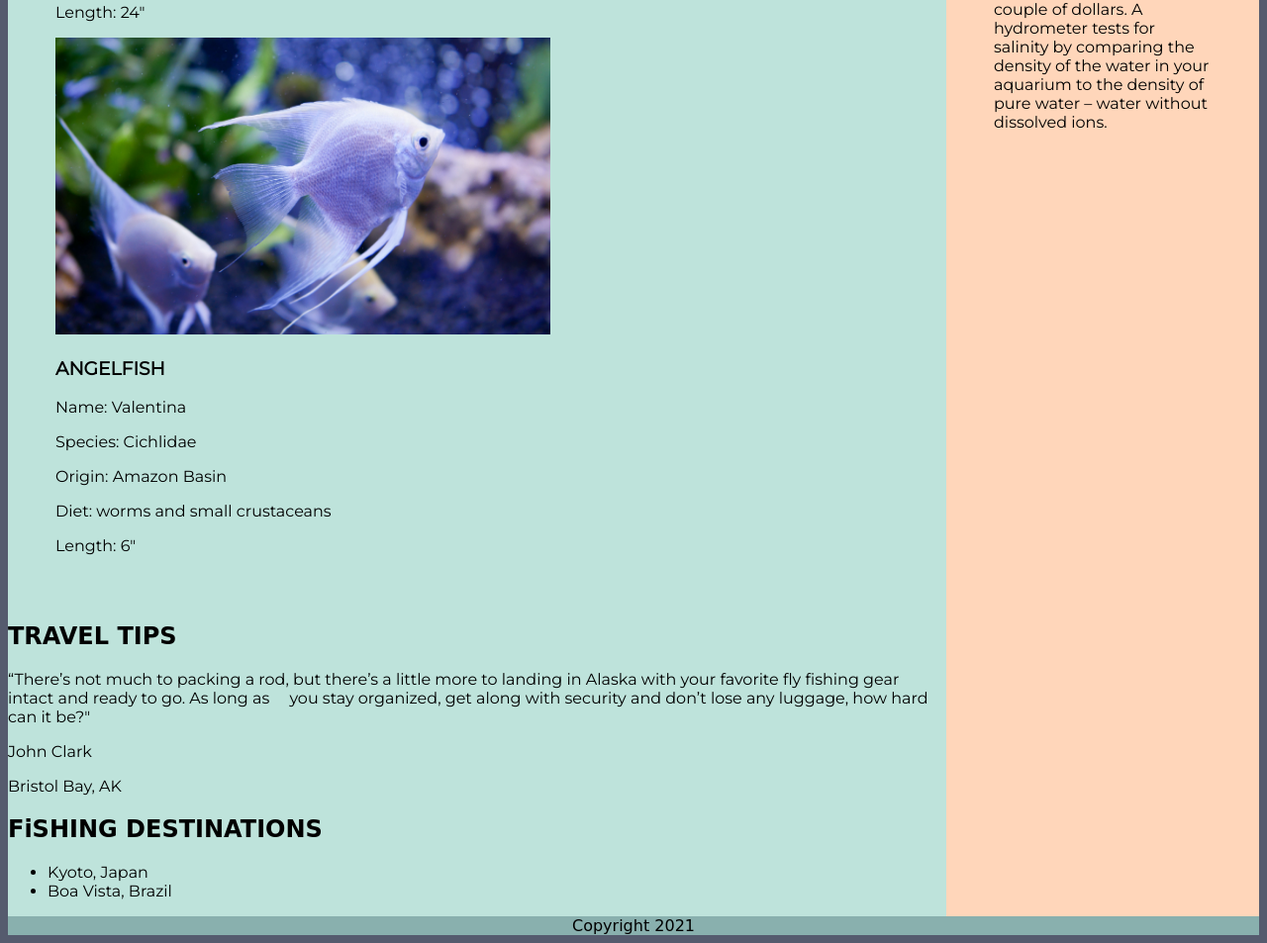
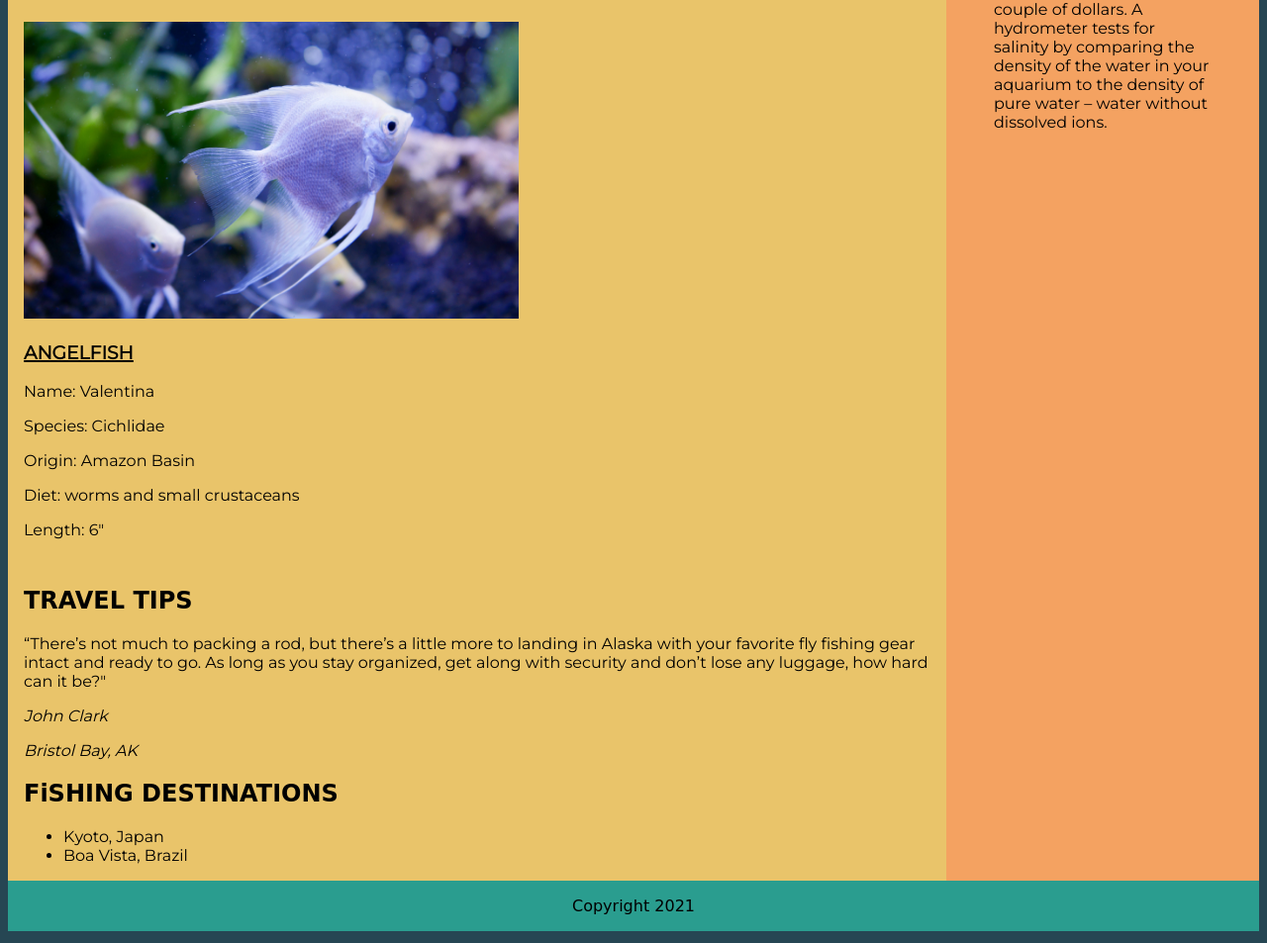
Before and after one commit to michellecaner/E17-Martins-Aquarium, a plain HTML site: page index.html in a window 1280 px wide. Shown: the part 725-1678 px from the top of the page at 99% size. Drawn offline with Linux system fonts and the light colour scheme; a web font is replaced by a local one.

Commit message:
styling tweaks

```diff
--- a/styles/main.css
+++ b/styles/main.css
@@ -5,11 +5,11 @@ display: flex;
 }
 
 .aquarium__body {
-  background-color: #555b6e;
+  background-color: #264653;
 }
 
 .aquarium--header {
-  background-color: #89b0ae;
+  background-color: #2a9d8f;
   display: flex;
   flex-direction: row;
 }
@@ -34,18 +34,34 @@ h3 , p , ul {
   font-family: 'Montserrat', sans-serif;
 }
 
+h3 {
+  font-weight: bold;
+  text-decoration: black underline;
+  text-decoration-thickness: 2px;
+}
+
 .aquarium--left {
-  background-color: #bee3db;
+  background-color: #e9c46a;
   flex: 3;
 }
 
-.fish--friends__section {
-  padding: 2rem;
+.fish--friends__section ,
+.travel--tips__section ,
+.fishing--destinations__section {
   margin: 1rem;
 }
 
+.fish--friends__length {
+  margin-bottom: 3rem;
+}
+
+.travel--tips--author__p ,
+.travel--tips--city__p {
+  font-style: italic;
+}
+
 .aquarium--right {
-  background-color: #ffd6ba;
+  background-color: #f4a261;
   flex: 1;
 }
 
@@ -54,7 +70,9 @@ h3 , p , ul {
   margin: 1rem;
 }
 
+
 .aquarium__footer {
-  background-color: #89b0ae;
+  background-color: #2a9d8f;
   text-align: center;
+  padding: 1rem;
 }
```
Also changed, not shown: index.html (+1 -1 lines).
